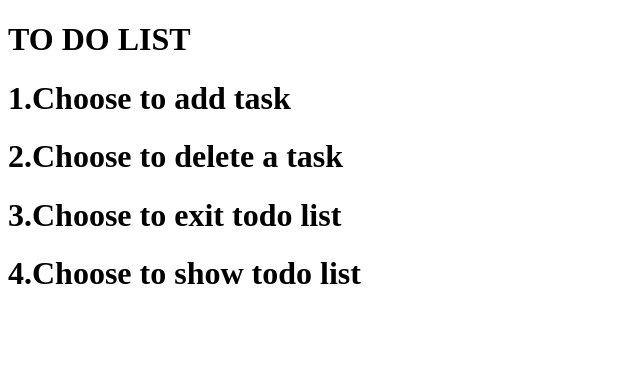
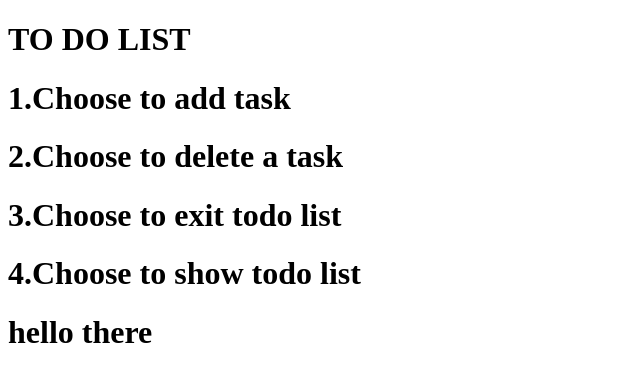
Before and after one commit to bhumik4mishra/todolist, a plain HTML site: page index.html in a window 1280 px wide. Shown: the whole page, without its empty margins (0-640 px from the left). Drawn offline with Linux system fonts and the light colour scheme.

Commit message:
add new file and para

```diff
--- a/index.html
+++ b/index.html
@@ -14,7 +14,7 @@
             <h1>3.Choose to exit todo list</h1>
         <h1>4.Choose to show todo list</h1>
 
-
+    <h1>hello there</h1>
 
 
 
```
Also changed, not shown: h.html (added).
